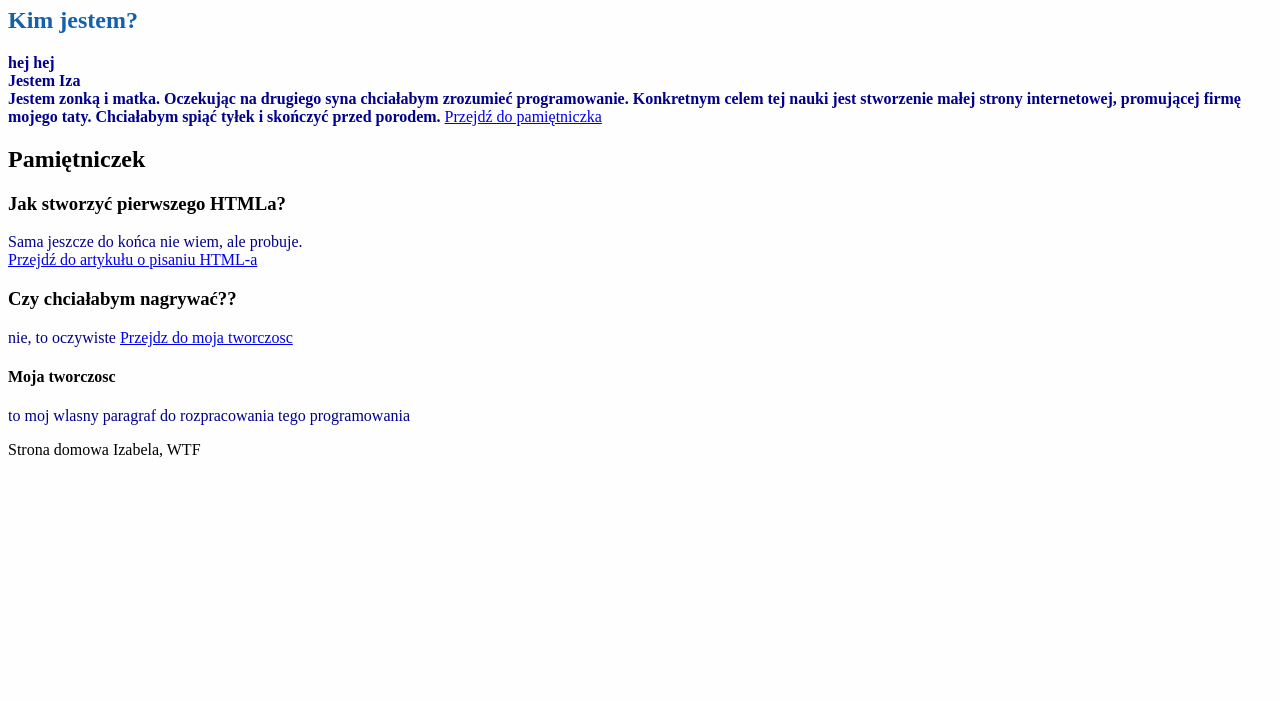
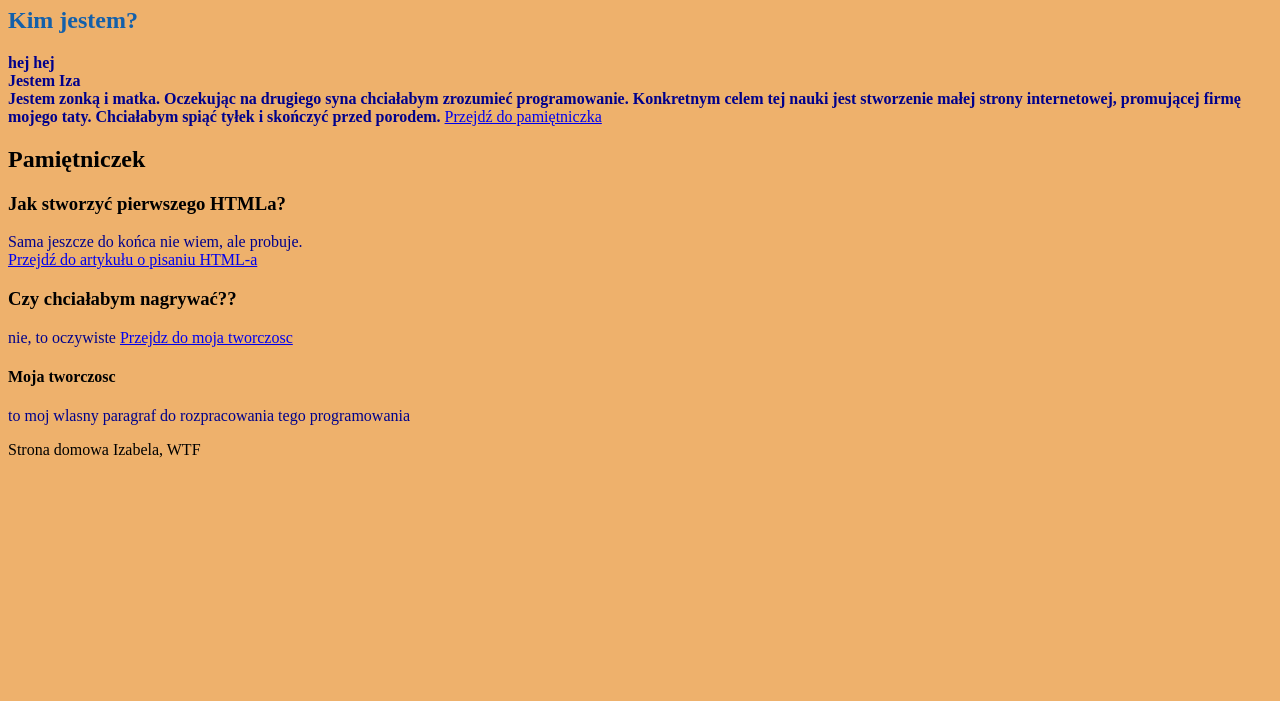
Before and after one commit to DembIza/homepage, a plain HTML site: page index.html in a window 1280 px wide. Shown: the part 99-800 px from the top of the page. Drawn offline with Linux system fonts and the light colour scheme.

Commit message:
feat: new background

```diff
--- a/style.css
+++ b/style.css
@@ -1,5 +1,5 @@
 body {
-  background: #fefefe;
+  background: #eeb16c;
 }
 
 .mainHeader {
```
